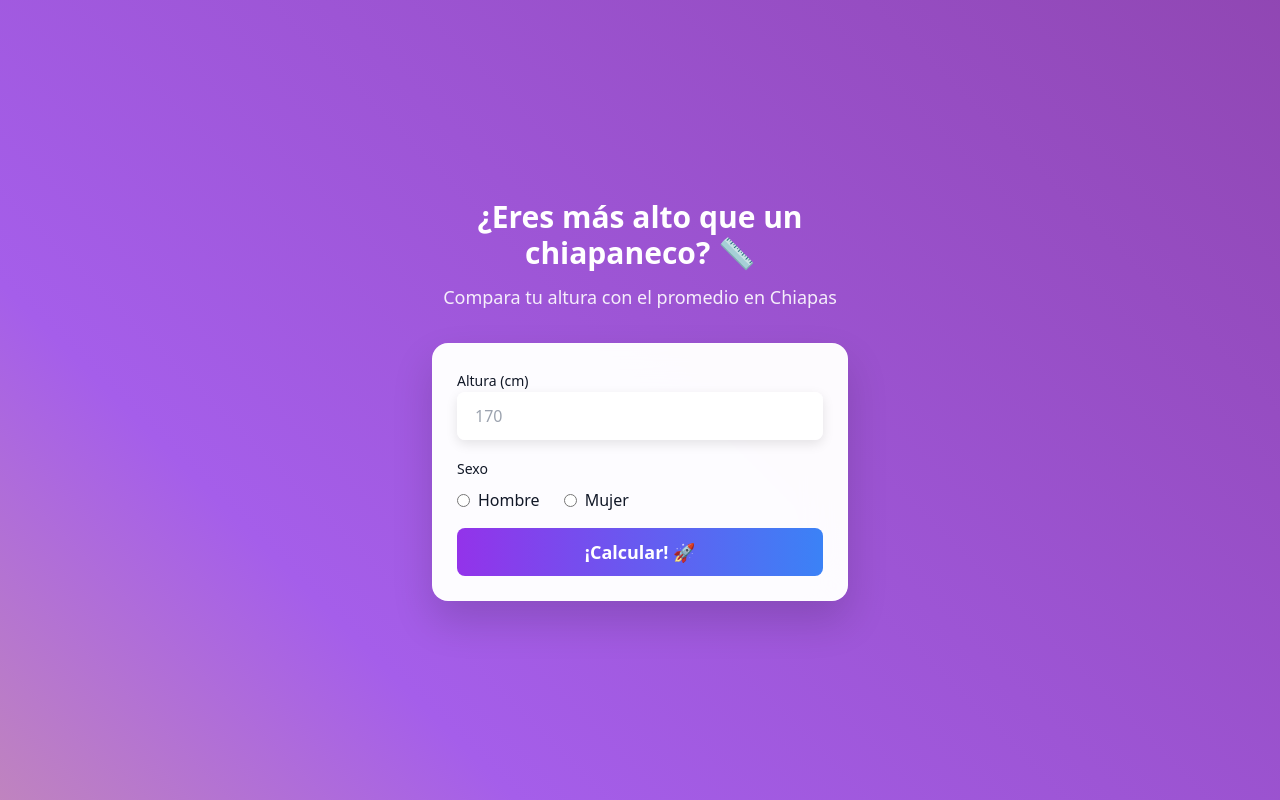
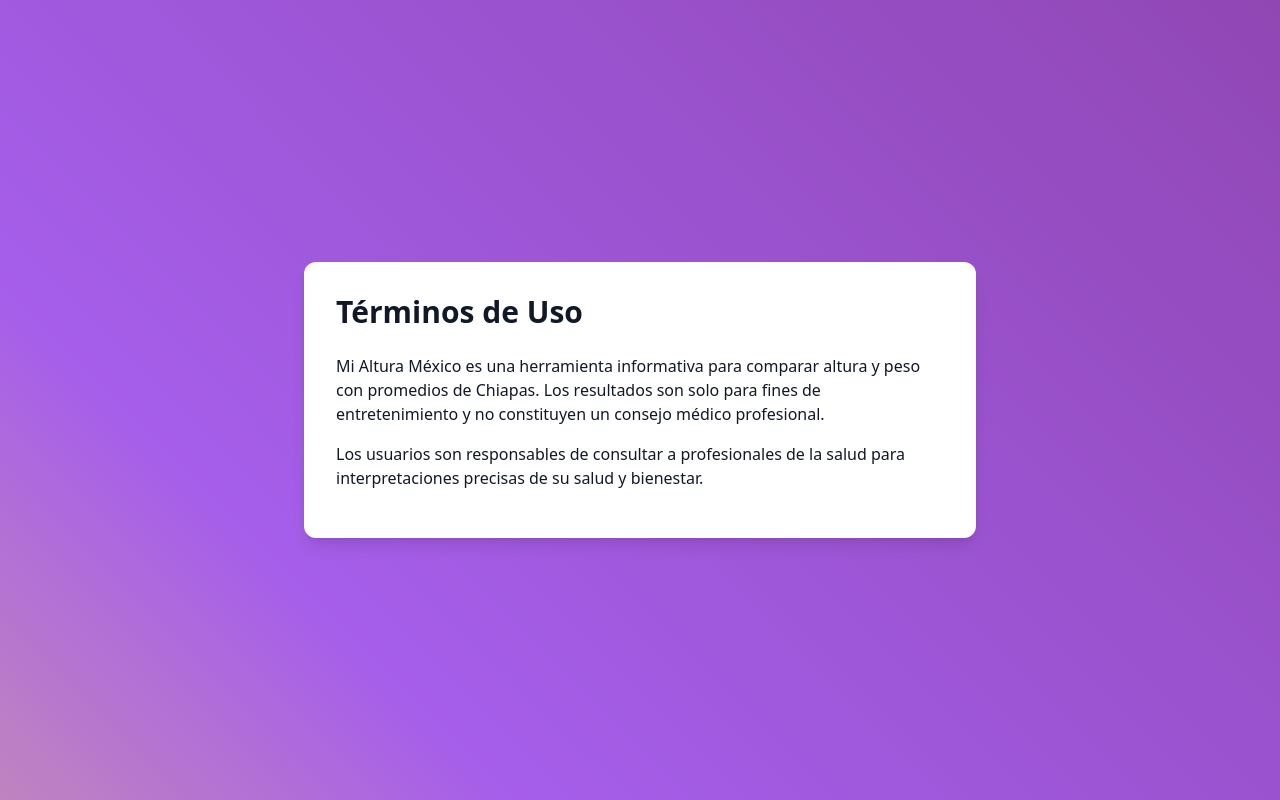
Before and after one commit to DxJxRV/mialtura, a React (Vite) app: page /terminos in a window 1280 px wide. Built offline with nearby package versions, Linux system fonts and the light colour scheme.

Commit message:
[add] Estetica chiapaneca al 60 por ciento

```diff
--- a/package.json
+++ b/package.json
@@ -8,10 +8,11 @@
     "preview": "vite preview"
   },
   "dependencies": {
+    "framer-motion": "^11.0.0",
+    "html2canvas": "^1.4.1",
     "react": "^18.2.0",
     "react-dom": "^18.2.0",
-    "framer-motion": "^11.0.0",
-    "html2canvas": "^1.4.1"
+    "react-router-dom": "^7.9.1"
   },
   "devDependencies": {
     "@vitejs/plugin-react": "^4.2.0",
--- a/src/App.jsx
+++ b/src/App.jsx
@@ -1,6 +1,9 @@
 import React, { useState, useRef } from "react"
 import { motion, AnimatePresence } from "framer-motion"
 import ResultModal from "./ResultModal" // Importar el modal separado
+import { BrowserRouter as Router, Routes, Route } from "react-router-dom"
+import PrivacyPolicy from "./PrivacyPolicy"
+import Terms from "./Terms"
 
 // Datos mock solo para Chiapas
 const mockPercentileData = {
@@ -37,6 +40,18 @@ const themes = [
 ]
 
 export default function App() {
+  return (
+    <Router>
+      <Routes>
+        <Route path="/" element={<Home />} />
+        <Route path="/privacidad" element={<PrivacyPolicy />} />
+        <Route path="/terminos" element={<Terms />} />
+      </Routes>
+    </Router>
+  )
+}
+
+function Home() {
   const [formData, setFormData] = useState({ height: "", weight: "", gender: "" })
   const [result, setResult] = useState(null)
   const [isCalculating, setIsCalculating] = useState(false)
@@ -166,6 +181,21 @@ export default function App() {
           )}
         </AnimatePresence>
       </div>
+
+      <div className="fixed bottom-0 w-full flex justify-center gap-6 pb-4 z-50">
+      <a
+        href="/privacidad"
+        className="text-white/80 hover:underline text-sm"
+      >
+        Privacidad
+      </a>
+      <a
+        href="/terminos"
+        className="text-white/80 hover:underline text-sm"
+      >
+        Términos
+      </a>
+    </div>
     </div>
   )
 }
--- /dev/null
+++ b/src/PrivacyPolicy.jsx
@@ -0,0 +1,24 @@
+import React from 'react';
+import { motion } from 'framer-motion';
+
+export default function PrivacyPolicy() {
+  return (
+    <motion.div
+      initial={{ opacity: 0 }}
+      animate={{ opacity: 1 }}
+      className="min-h-screen vibrant-bg flex items-center justify-center p-4"
+    >
+      <div className="bg-white rounded-xl p-8 max-w-2xl shadow-lg">
+        <h1 className="text-3xl font-bold mb-6">Política de Privacidad</h1>
+        <p className="mb-4">
+          En Mi Altura México, respetamos tu privacidad. Esta aplicación no almacena ni comparte
+          información personal identificable. Los cálculos se realizan localmente en tu dispositivo.
+        </p>
+        <p className="mb-4">
+          Los datos utilizados son estadísticas generales de altura y peso para Chiapas,
+          proporcionados con fines informativos y de comparación.
+        </p>
+      </div>
+    </motion.div>
+  );
+}
--- /dev/null
+++ b/src/Terms.jsx
@@ -0,0 +1,25 @@
+import React from 'react';
+import { motion } from 'framer-motion';
+
+export default function Terms() {
+  return (
+    <motion.div
+      initial={{ opacity: 0 }}
+      animate={{ opacity: 1 }}
+      className="min-h-screen vibrant-bg flex items-center justify-center p-4"
+    >
+      <div className="bg-white rounded-xl p-8 max-w-2xl shadow-lg">
+        <h1 className="text-3xl font-bold mb-6">Términos de Uso</h1>
+        <p className="mb-4">
+          Mi Altura México es una herramienta informativa para comparar altura y peso
+          con promedios de Chiapas. Los resultados son solo para fines de entretenimiento
+          y no constituyen un consejo médico profesional.
+        </p>
+        <p className="mb-4">
+          Los usuarios son responsables de consultar a profesionales de la salud
+          para interpretaciones precisas de su salud y bienestar.
+        </p>
+      </div>
+    </motion.div>
+  );
+}
```
Also changed, not shown: .claude/settings.local.json (added).
